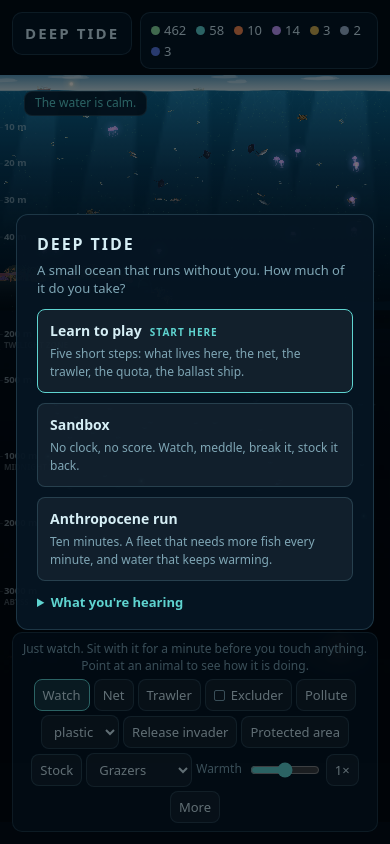
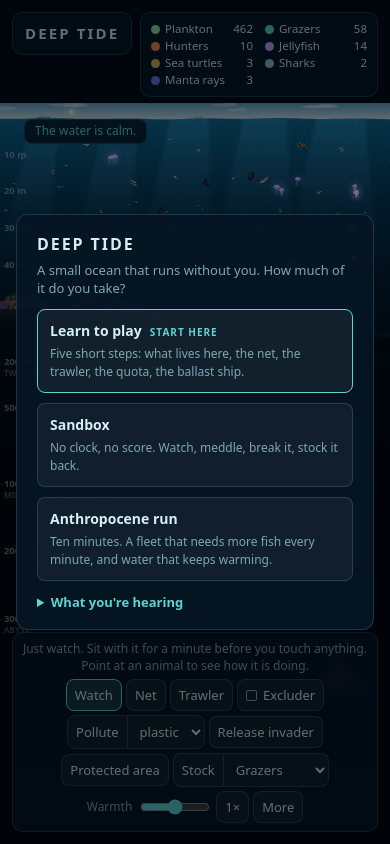
Before and after one commit to JJJeroen/deep-tide, a plain HTML site: page index.html in a window 390 px wide. Drawn offline with Linux system fonts and the light colour scheme; animation ran at ten frames a second.

Commit message:
fix(ui): phone legend keeps names; tools join their dropdowns
Review round 2:
- P1: the folded phone strip showed dots and counts only, leaving the
  legend to colour (green/teal and purple/blue are close at that size,
  and colour-blind players cannot use it). It is now a compact grid
  with names (two columns in Sandbox); the ocean starts at ~103 px
  instead of ~75. Smoke checks follow (folded = no sparklines).
- P2 #8: Pollute + kind and Stock + species are joined into one
  control each, so they read and wrap together (on the phone "plastic"
  had wrapped away from Pollute); a pair with every control locked is
  hidden with them.
- P3 #11: sparklines get a faint full-width track from the start, so a
  short early line does not read as a stray mark.

Co-Authored-By: Claude Opus 5.5 <noreply@anthropic.com>

```diff
--- a/index.html
+++ b/index.html
@@ -65,6 +65,10 @@
   button.toggle::before { content: ""; display: inline-block; width: 9px; height: 9px; margin-right: 6px; vertical-align: -1px; border: 1.5px solid var(--dim); border-radius: 2px; }
   button.toggle.on { border-color: #e0c45c; background: rgba(224,196,92,.16); }
   button.toggle.on::before { background: #e0c45c; border-color: #e0c45c; }
+  /* a tool and its dropdown read (and wrap) as one control */
+  .pair { display: inline-flex; align-items: stretch; }
+  .pair > button { border-top-right-radius: 0; border-bottom-right-radius: 0; }
+  .pair > select { border-top-left-radius: 0; border-bottom-left-radius: 0; border-left: 0; }
   .sep { width: 1px; align-self: stretch; background: var(--line); margin: 0 4px; }
   label.s { display: flex; align-items: center; gap: 6px; color: var(--dim); font-size: 12px; }
   input[type=range] { width: 90px; accent-color: var(--accent); }
@@ -137,22 +141,22 @@
   #moreBtn { display: none; }
   @media (max-width: 760px) { #moreBtn { display: inline-block; } #bar:not(.more) .opt { display: none; } #bar .sep { display: none; }
     #bar:not(.more) #pause.on { display: inline-block; } /* paused: Resume stays in reach */
-    #bar button:disabled, #bar select:disabled, #bar label:has(input:disabled) { display: none; } } /* locked in this mode (the run HUD shows the warmth) */
+    #bar button:disabled, #bar select:disabled, #bar label:has(input:disabled), #bar .pair:not(:has(:enabled)) { display: none; } } /* locked in this mode (the run HUD shows the warmth) */
   /* portrait phones: the species panel folds to one strip of dots and counts, so the ocean starts near the top of the
      screen; a tap opens the full panel over the water. Its max-width (ui/render: measureChrome) keeps it clear of the title. */
   @media (max-width: 760px) and (orientation: portrait) {
     #stats { cursor: pointer; }
-    #stats:not(.open) { width: auto; padding: 8px 10px; }
-    #stats:not(.open) h2, #stats:not(.open) #deep, #stats:not(.open) .nm, #stats:not(.open) .spark { display: none; }
-    #stats:not(.open) #rows { display: flex; flex-wrap: wrap; gap: 3px 10px; }
-    #stats:not(.open) .row { gap: 4px; padding: 0; }
-    #stats:not(.open) .row .n { min-width: 0; margin-left: 0; }
+    #stats:not(.open) { width: 100vw; padding: 8px 10px; font-size: 11.5px; } /* as wide as its max-width allows */
+    #stats:not(.open) h2, #stats:not(.open) #deep, #stats:not(.open) .spark { display: none; }
+    /* names stay: dots alone would leave the legend to colour (green/teal and purple/blue are close at this size) */
+    #stats:not(.open) #rows, #stats.deepview:not(.open) #deepN { display: grid; grid-template-columns: repeat(auto-fill, minmax(92px, 1fr)); gap: 1px 12px; }
+    #stats:not(.open) .row { gap: 5px; padding: 0; }
+    #stats:not(.open) .row .n { min-width: 0; }
     #stats.open { width: 100vw; } /* as wide as its max-width allows */
     #log { width: calc(100vw - 24px); }
     /* in the deep the folded strip counts the deep animals instead */
     #stats.deepview:not(.open) #rows, #stats.deepview:not(.open) #deep .h, #stats.deepview:not(.open) #deep .also { display: none; }
     #stats.deepview:not(.open) #deep { display: block; margin: 0; padding: 0; border: 0; }
-    #stats.deepview:not(.open) #deepN { display: flex; flex-wrap: wrap; gap: 3px 10px; }
   }
 </style>
 </head>
@@ -185,12 +189,10 @@
   <button data-tool="net" class="harm">Net</button>
   <button data-tool="trawl" class="harm">Trawler</button>
   <button id="exclBtn" class="toggle" title="Excluder (E): a grid in the trawl net that lets turtles, sharks and mantas out, and some of the catch with them" aria-pressed="false">Excluder</button>
-  <button data-tool="pollute" class="harm">Pollute</button>
-  <select id="pollSel" title="What to pour in (P again switches)"><option value="plastic">plastic</option><option value="runoff">runoff</option></select>
+  <span class="pair"><button data-tool="pollute" class="harm">Pollute</button><select id="pollSel" title="What to pour in (P again switches)"><option value="plastic">plastic</option><option value="runoff">runoff</option></select></span>
   <button data-tool="invader" class="harm">Release invader</button>
   <button data-tool="reserve" title="Protected area (A)">Protected area</button>
-  <button data-tool="stock">Stock</button>
-  <select id="stockSel" title="Species to stock"></select>
+  <span class="pair"><button data-tool="stock">Stock</button><select id="stockSel" title="Species to stock"></select></span>
   <span class="sep"></span>
   <label class="s">Warmth <input type="range" id="temp" min="0" max="100" value="50"></label>
   <span class="sep"></span>
--- a/tools/smoke.js
+++ b/tools/smoke.js
@@ -257,12 +257,12 @@ async function phone(b) {
   await p.touchscreen.tap(q.x, q.y); await wait(p, 300);
   check('phone: tapping an animal shows its label', await count(p, () => !!inspect));
   // the species panel is a strip of dots and counts; a tap opens it over the water without moving the column
-  check('phone: species panel starts folded, the column starts under it', await count(p, () =>
-    !document.getElementById('stats').classList.contains('open') && topReserve < 120 && !document.querySelector('#row0 .nm').offsetParent), 'top ' + await count(p, () => topReserve));
+  check('phone: species panel starts folded (names, no sparklines), the column starts under it', await count(p, () =>
+    !document.getElementById('stats').classList.contains('open') && topReserve < 120 && !document.querySelector('#row0 .spark').offsetParent && !!document.querySelector('#row0 .nm').offsetParent), 'top ' + await count(p, () => topReserve));
   const top0 = await count(p, () => topReserve);
   await p.tap('#stats'); await wait(p, 300);
   check('phone: a tap opens the species panel over the water', await count(p, () =>
-    document.getElementById('stats').classList.contains('open') && !!document.querySelector('#row0 .nm').offsetParent) && (await count(p, () => topReserve)) === top0);
+    document.getElementById('stats').classList.contains('open') && !!document.querySelector('#row0 .spark').offsetParent) && (await count(p, () => topReserve)) === top0);
   await p.tap('#stats'); await wait(p, 200);
   // settings fold behind More; locked controls are hidden, not greyed out
   check('phone: Hints, Sound, Pause, Reset, Menu fold behind More', await count(p, () => ['hintsBtn', 'soundBtn', 'pause', 'reset', 'menuBtn'].every(id => !document.getElementById(id).offsetParent)));
--- a/ui.js
+++ b/ui.js
@@ -178,6 +178,8 @@ function drawSparks() {
   for (const sp of SPECIES) {
     const cv = document.querySelector('#row' + sp.i + ' .spark'), g = cv.getContext('2d'), W = cv.width, H = cv.height, t = sp.i;
     g.clearRect(0, 0, W, H);
+    // a faint full-width track from the start, so a short early line reads as the start of a chart, not a stray mark
+    g.fillStyle = "rgba(140,210,230,.12)"; g.fillRect(0, H - 2, W, 1.5);
     if (h.length < 2) continue;
     const mx = Math.max(1, S.peak[t]), X = i => i / 299 * W, Y = v => H - 3 - (v / mx) * (H - 6);
     g.lineWidth = 2.5; g.lineJoin = 'round'; g.strokeStyle = COL[t]; g.beginPath();
```
